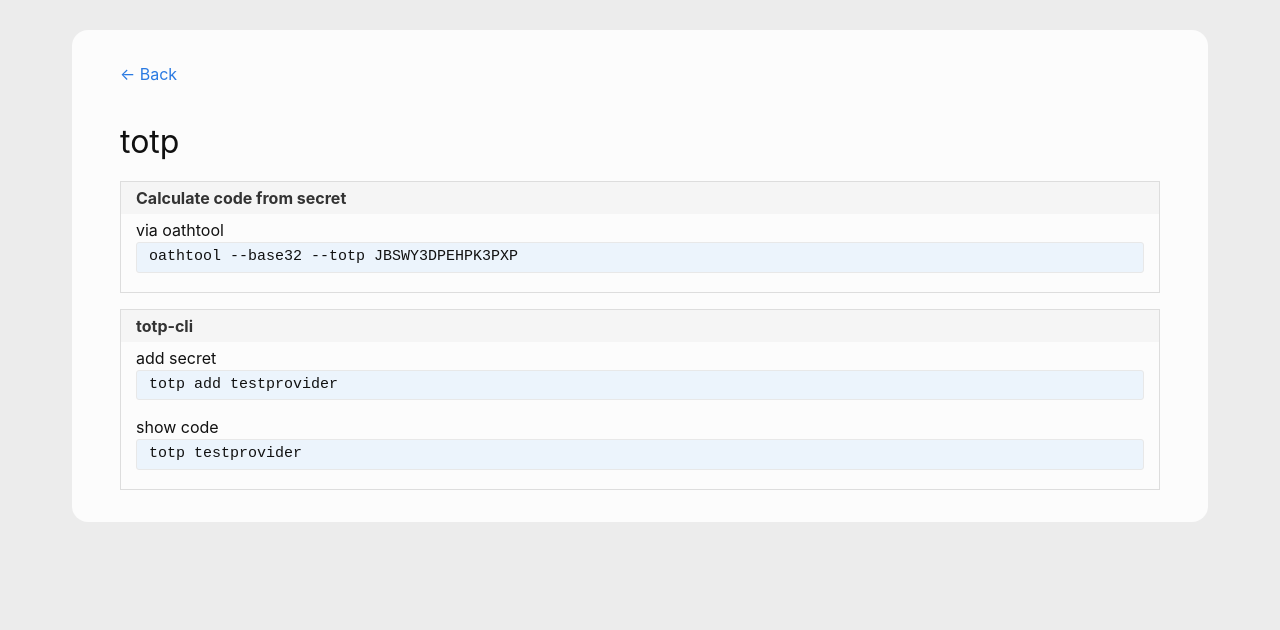
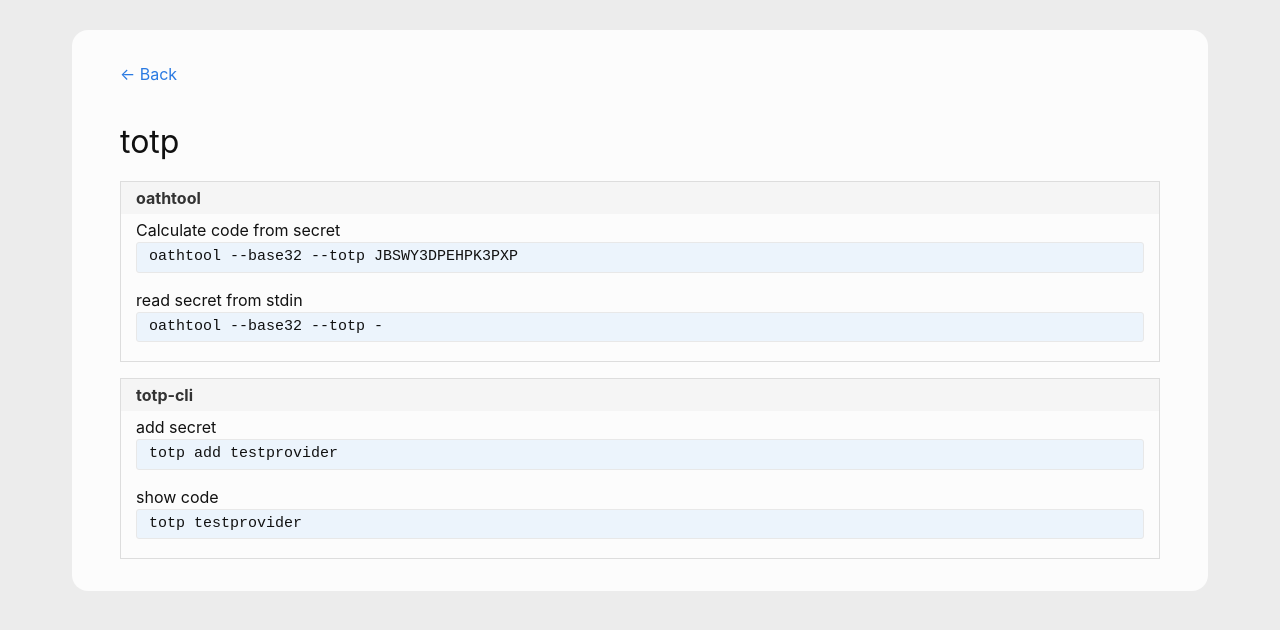
Before and after one commit to andreas-mausch/cheatsheets, a Jekyll site: the page built from _cheatsheets/totp.md, in a window 1280 px wide. Shown: the top 630 px of the page. Built offline with Jekyll 4.4.1, drawn with Linux system fonts in a browser that asks for light colours.

Commit message:
oathtool: Read secret from stdin

```diff
--- a/_cheatsheets/totp.md
+++ b/_cheatsheets/totp.md
@@ -2,9 +2,10 @@
 layout: cheatsheet
 tags: onetime password andotp aegis 2fa oathtool totp-cli
 section:
-  - name: Calculate code from secret
+  - name: oathtool
     commands:
-      via oathtool: oathtool --base32 --totp JBSWY3DPEHPK3PXP
+      Calculate code from secret: oathtool --base32 --totp JBSWY3DPEHPK3PXP
+      read secret from stdin: oathtool --base32 --totp -
   - name: totp-cli
     commands:
       add secret: totp add testprovider
```
